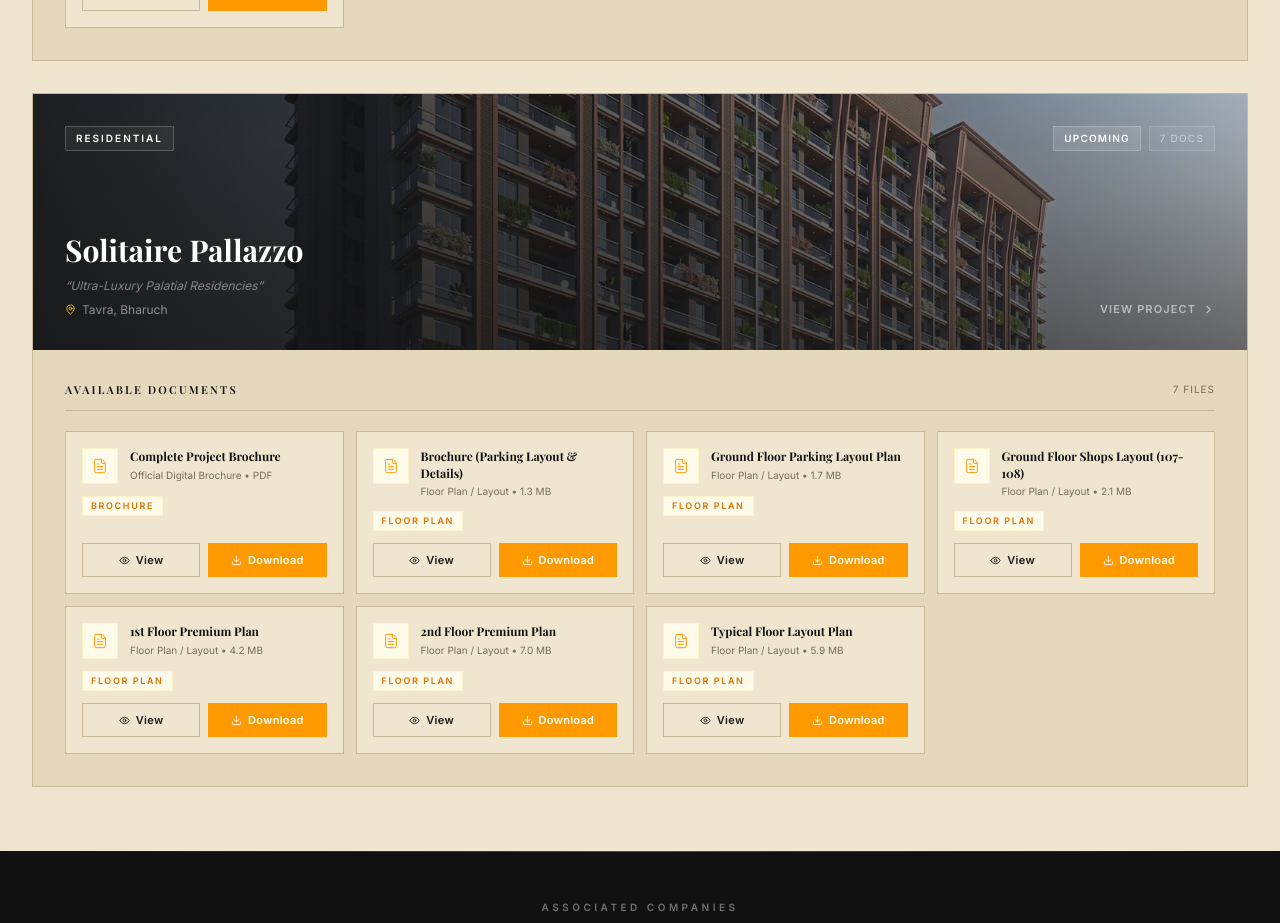
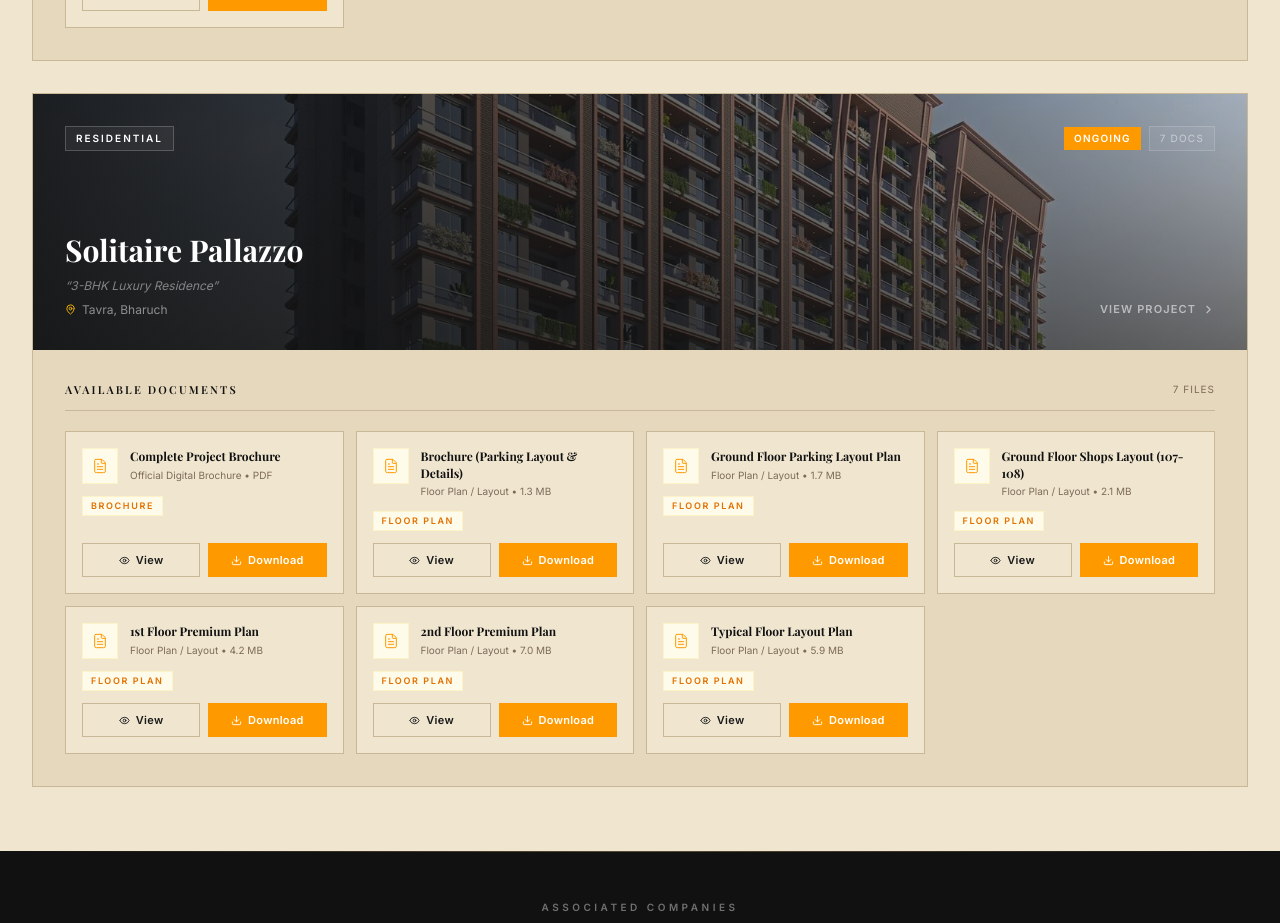
Before and after one commit to Marshmellow31/bhumi-developers, a Next.js app: page /downloads in a window 1280 px wide. Shown: the part 1060-1983 px from the top of the page. Built offline with nearby package versions, Linux system fonts and the light colour scheme.

Commit message:
feat: add AboutSnippet, PhilosophySection components, and project data structure

```diff
--- a/components/home/AboutSnippet.tsx
+++ b/components/home/AboutSnippet.tsx
@@ -128,11 +128,17 @@ export default function AboutSnippet() {
 
             {/* Supporting body */}
             <div className="flex flex-col gap-4 text-sm md:text-[15px] text-muted leading-relaxed font-body max-w-2xl">
-              <p>
-                With over 35 years in construction and engineering — building industries across India alongside some of the country&rsquo;s top MNCs — I have had the privilege of leaving a mark on this nation&rsquo;s industrial landscape, one structure at a time.
+              <p className="font-semibold text-primary">
+                Professionally Driven. Value Focused.
               </p>
               <p>
-                Bhumi Developers is a promise to bring world-class construction quality, complete transparency, and projects that truly reflect Bharuch&rsquo;s growing potential — creating spaces where families can live with pride and businesses can grow with confidence.
+                At Bhumi Developers, we believe that real estate is more than construction—it is about creating lasting value. Through exceptional <strong>after-sales service</strong>, <strong>100% utility-driven spaces</strong>, and a <strong>system-driven building management approach</strong>, we ensure that every project continues to deliver value long after possession.
+              </p>
+              <p>
+                Our focus is on developing <strong>landmark projects</strong> that offer strong infrastructure, modern amenities, and sustainable growth opportunities. Every development is designed to maximize functionality, enhance lifestyles, and contribute to long-term <strong>value addition</strong> for our customers and investors.
+              </p>
+              <p>
+                The motive behind our projects is to create fully infrastructured communities that provide confidence, convenience, and genuine value for investment. Guided by transparency, quality, and customer-centric policies, we strive to build spaces that stand as symbols of trust, progress, and prosperity for generations.
               </p>
             </div>
 
--- a/components/home/PhilosophySection.tsx
+++ b/components/home/PhilosophySection.tsx
@@ -48,8 +48,8 @@ const slides: SlideData[] = [
   {
     number: "04",
     category: "UPCOMING",
-    titleHtml: "Luxury <em>Retreat</em>",
-    italicWord: "Retreat",
+    titleHtml: "Luxury <em>Resort</em>",
+    italicWord: "Resort",
     regularText: "Luxury",
     description: "An upcoming premium residential project offering luxurious villa living with world-class resort amenities.",
     image: "/images/resort/resort-main.jpeg",
--- a/data/projects.ts
+++ b/data/projects.ts
@@ -89,14 +89,14 @@ export const projects: Project[] = [
     id: "8",
     slug: "solitaire-pallazzo",
     name: "Solitaire Pallazzo",
-    tagline: "Ultra-Luxury Palatial Residencies",
+    tagline: "3-BHK Luxury Residence",
     location: "Tavra, Bharuch",
     city: "Bharuch",
-    status: "Upcoming",
+    status: "Ongoing",
     type: "Residential",
     units: 48,
     area: "2400–4500 sq ft",
-    priceRange: { min: 8500000, max: 24000000 },
+    priceRange: { min: 6000000, max: 24000000 },
     completionYear: 2027,
     image: "/images/solitaire-plaza/Tavra Corner Day-a.webp",
     gallery: [
```
